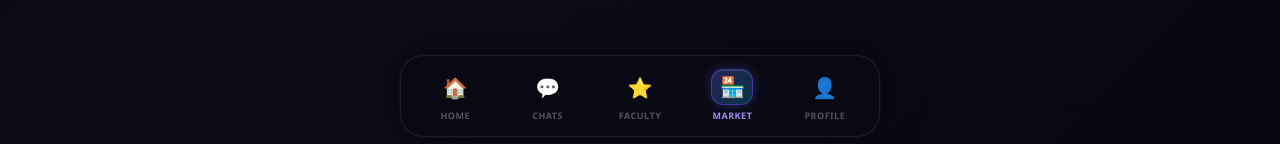
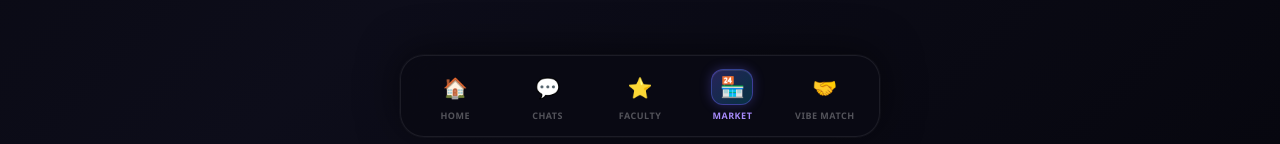
Before and after one commit to deepakrcontac/vitloop, a Next.js app: page /feed in a window 1280 px wide. Shown: the part 653-797 px from the top of the page. Built offline with nearby package versions, Linux system fonts and the light colour scheme; no server answers; the database is empty.

Commit message:
update bottom nav vibe match

```diff
--- a/app/components/BottomNav.js
+++ b/app/components/BottomNav.js
@@ -10,7 +10,7 @@ export default function BottomNav() {
     { href: '/chat', icon: '💬', label: 'Chats' },
     { href: '/looprate', icon: '⭐', label: 'Faculty' },
     { href: '/feed', icon: '🏪', label: 'Market' },
-    { href: '/profile', icon: '👤', label: 'Profile' },
+    { href: '/profile', icon: '🤝', label: 'Vibe Match' },
   ];
 
   return (
@@ -60,13 +60,19 @@ export default function BottomNav() {
                 justifyContent: 'center',
                 fontSize: '20px',
                 background: isActive
-                  ? 'linear-gradient(135deg, rgba(108,99,255,0.3), rgba(0,212,255,0.2))'
+                  ? tab.href === '/profile'
+                    ? 'linear-gradient(135deg, rgba(236,72,153,0.3), rgba(168,85,247,0.2))'
+                    : 'linear-gradient(135deg, rgba(108,99,255,0.3), rgba(0,212,255,0.2))'
                   : 'transparent',
                 border: isActive
-                  ? '1px solid rgba(108,99,255,0.4)'
+                  ? tab.href === '/profile'
+                    ? '1px solid rgba(236,72,153,0.4)'
+                    : '1px solid rgba(108,99,255,0.4)'
                   : '1px solid transparent',
                 boxShadow: isActive
-                  ? '0 0 12px rgba(108,99,255,0.3), inset 0 1px 0 rgba(255,255,255,0.1)'
+                  ? tab.href === '/profile'
+                    ? '0 0 12px rgba(236,72,153,0.3), inset 0 1px 0 rgba(255,255,255,0.1)'
+                    : '0 0 12px rgba(108,99,255,0.3), inset 0 1px 0 rgba(255,255,255,0.1)'
                   : 'none',
                 transform: isActive ? 'translateY(-1px)' : 'none',
                 transition: 'all 0.2s ease',
@@ -76,7 +82,9 @@ export default function BottomNav() {
               <span style={{
                 fontSize: '9px',
                 fontWeight: '700',
-                color: isActive ? '#a78bfa' : 'rgba(255,255,255,0.3)',
+                color: isActive
+                  ? tab.href === '/profile' ? '#f472b6' : '#a78bfa'
+                  : 'rgba(255,255,255,0.3)',
                 letterSpacing: '0.5px',
                 textTransform: 'uppercase',
                 transition: 'color 0.2s',
```
